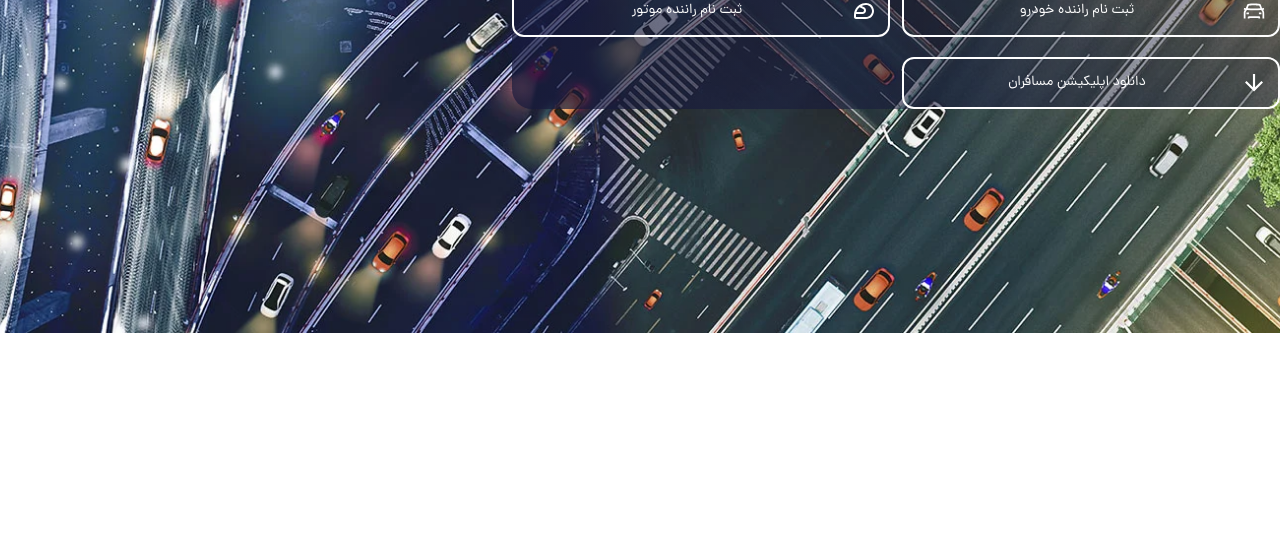
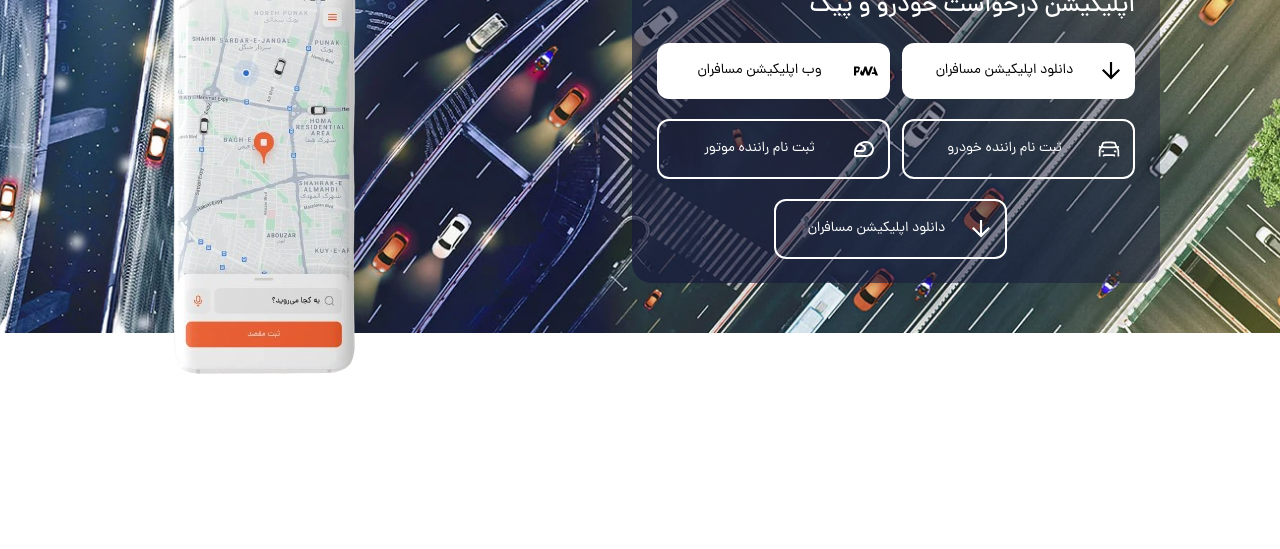
Before and after one commit to SPOTER-2004/Tapsi, a website: page src/index.html in a window 1280 px wide. Shown: the part 251-800 px from the top of the page. Drawn offline with Linux system fonts and the light colour scheme.

Commit message:
complete request section

```diff
--- a/src/index.html
+++ b/src/index.html
@@ -16,7 +16,7 @@
       </div>
       <div class="dropdown lg:flex lg:items-center gap-x-8">
         <ul
-          class="dropdown-content hidden bg-white w-full lg:w-auto lg:flex lg:top-0 lg:relative lg:gap-x-5 lg:pr-0 pr-5 absolute right-0 top-16"
+          class="dropdown-content hidden  bg-white w-full md:w-auto md:flex md:relative md:gap-x-5 md:pr-0 pr-5 absolute right-0 top-16 md:top-2.5 "
           id="DropDownMenu">
           <li class="lg:mb-0 mb-7">ویدیوها</li>
           <li class="lg:mb-0 mb-7">پشتیبانی</li>
@@ -26,7 +26,7 @@
           <li class="lg:mb-0 mb-7">وبلاگ</li>
         </ul>
         <button class="hidden lg:block bg-orange-600 text-white py-2.5 px-8 rounded-lg border-none">دانلود تپسی</button>
-        <img src="images/Icons/menu-regular-24.png" class="dropbtn block lg:hidden" alt="" onclick="menu()">
+        <img src="images/Icons/menu-regular-24.png" class="dropbtn block md:hidden" alt="" onclick="menu()">
       </div>
     </nav>
   </header>
@@ -36,35 +36,35 @@
     <div class="container mx-auto flex justify-center">
       <div class="request md:w-3/5">
         <div>
-          <h1 class="font-Bold text-white text-2xl ">تپسی</h1>
-          <p class="font-Medium text-white text-base mt-2">اپلیکیشن درخواست خودرو و پیک</p>
+          <h1 class="font-Bold text-white text-3xl md:text-4xl lg:text-5xl ">تپسی</h1>
+          <p class="font-Medium text-white text-sm md:text-base lg:text-2xl mt-5">اپلیکیشن درخواست خودرو و پیک</p>
         </div>
-        <div class=" mt-5 grid grid-rows-1 gap-y-5 text-sm md:grid-cols-2 md:gap-x-3">
-          <div class="flex items-center justify-between py-3 px-3 w-full bg-white border-none rounded-xl">
+        <div class=" mt-5 grid grid-rows-1 gap-y-5 text-base md:text-sm  md:grid-cols-2 md:gap-x-3">
+          <div class="flex items-center justify-between py-4 px-3 w-full bg-white border-none rounded-xl">
             <img src="images/Icons/ic-passenger-download.svg" alt="آیکون دانلود اپلیکیشن مسافران" class="ml-1">
             <div class="rounded mx-auto">دانلود اپلیکیشن مسافران</div>
 
           </div>
 
-          <div class="flex items-center justify-between py-3 px-3 w-full bg-white border-none rounded-xl">
+          <div class="flex items-center justify-between py-4 px-3 w-full bg-white border-none rounded-xl">
             <img src="images/Icons/ic-pwa.svg" alt="آیکون دانلود اپلیکیشن مسافران" class="ml-1">
             <div class="rounded mx-auto">وب اپلیکیشن مسافران</div>
 
           </div>
 
-          <div class="flex items-center justify-between text-white py-3 px-3 w-full border-2 border-white rounded-xl">
+          <div class="flex items-center justify-between text-white py-4 px-3 w-full border-2 border-white rounded-xl">
             <img src="images/Icons/ic-driver-join.svg" alt="آیکون دانلود اپلیکیشن مسافران" class="ml-1">
             <div class="rounded mx-auto">ثبت نام راننده خودرو</div>
 
           </div>
 
-          <div class="flex items-center justify-between text-white py-3 px-3 w-full border-2 border-white rounded-xl">
+          <div class="flex items-center justify-between text-white py-4 px-3 w-full border-2 border-white rounded-xl">
             <img src="images/Icons/ic-biker-join.svg" alt="آیکون دانلود اپلیکیشن مسافران" class="ml-1">
             <div class="rounded mx-auto">ثبت نام راننده موتور</div>
 
           </div>
 
-          <div class="flex items-center justify-between text-white py-3 px-3 w-full border-2 border-white rounded-xl">
+          <div class="flex items-center justify-between text-white py-4 px-3 w-full border-2 border-white rounded-xl md:mr-28 lg:mr-32">
             <img src="images/Icons/ic-driver.svg" alt="آیکون دانلود اپلیکیشن مسافران" class="ml-1">
             <div class="rounded mx-auto">دانلود اپلیکیشن مسافران</div>
 
@@ -73,8 +73,8 @@
 
         </div>
       </div>
-      <div class="md:w-2/5">
-
+      <div class="hidden md:w-2/5 lg:flex justify-end">
+        <img src="images/mockup-phone-removebg-preview.png" alt="">
       </div>
     </div>
     </section>
--- a/src/input.css
+++ b/src/input.css
@@ -17,6 +17,12 @@
   src: url(fonts/dana-fanum-bold.woff2);
 }
 
+html{
+  scroll-behavior: smooth;
+}
+
+
+
 .dropdown-content {
   display: none;
 }
@@ -30,17 +36,19 @@
   background-position: center;
   background-size: cover;
   background-repeat: no-repeat;
-  height: 500px;
 }
 
 
-.request {
+.request{
     background-image: linear-gradient(
       51deg,
       rgba(23, 26, 60, 0.7) 5%,
       rgba(23, 26, 60, 0.3) 95%
     );
+
 }
+
+
 
 
 
@@ -49,11 +57,20 @@
     background-image: url("images/Background-Images/banner.webp");
     background-size: cover;
     height: 500px;
+    padding: 50px 0;
   }
 
   .request{
-    height: 90% !important;
-    border-radius: 0 0 20px 20px;
+    border-radius: 20px;
+    padding: 40px 25px;
+    width: 528px !important;
+    height: 400px !important;
+  }
+}
+
+@media screen and (min-width:1024px) {
+  #DropDownMenu{
+    top: 0 !important;
   }
 }
 
@@ -65,9 +82,9 @@
           rgba(23, 26, 60, 0.7) 5%,
           rgba(23, 26, 60, 0.3) 95%
         );
-        width: 270px;
         padding: 16px;
         margin: 15px 0;
         border-radius: 20px;
+        width: 300px !important;
       }
 }
```
Also changed, not shown: src/images/mockup-phone-removebg-preview.png (added), src/output.css.
